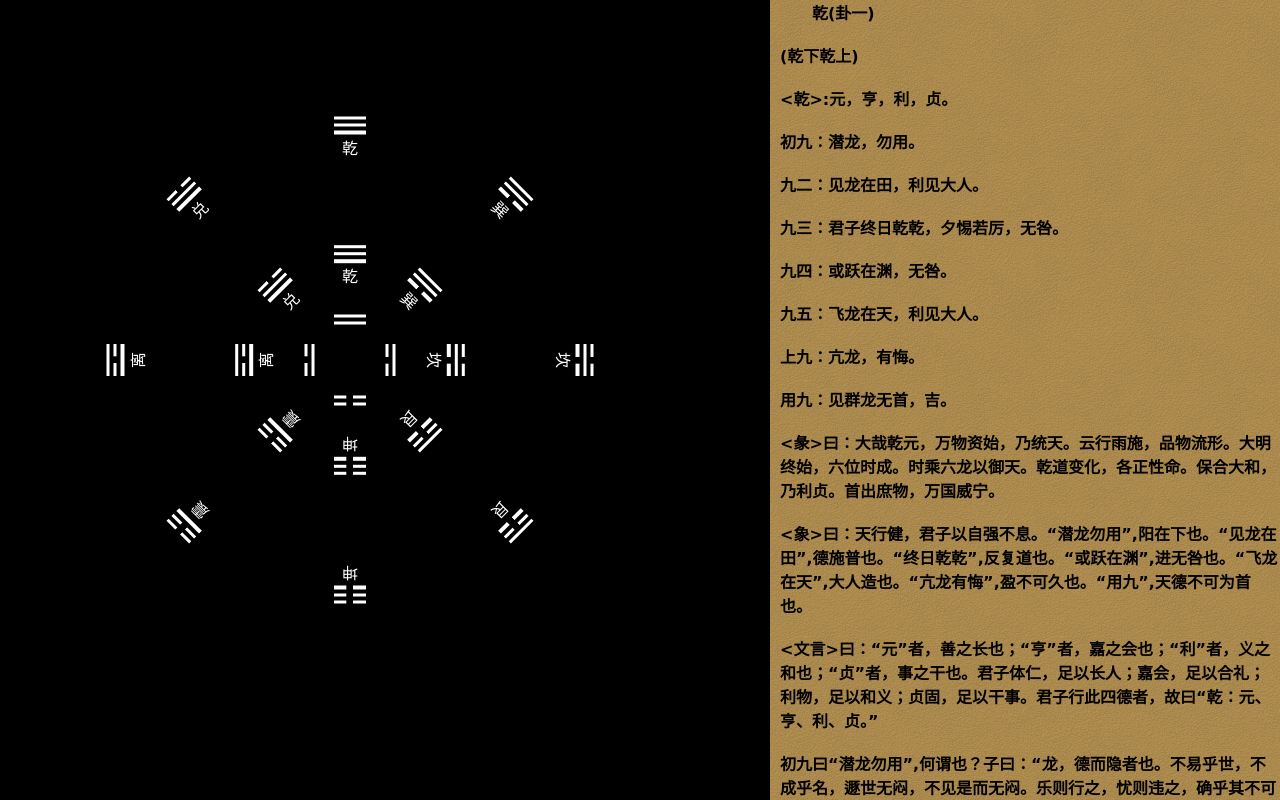
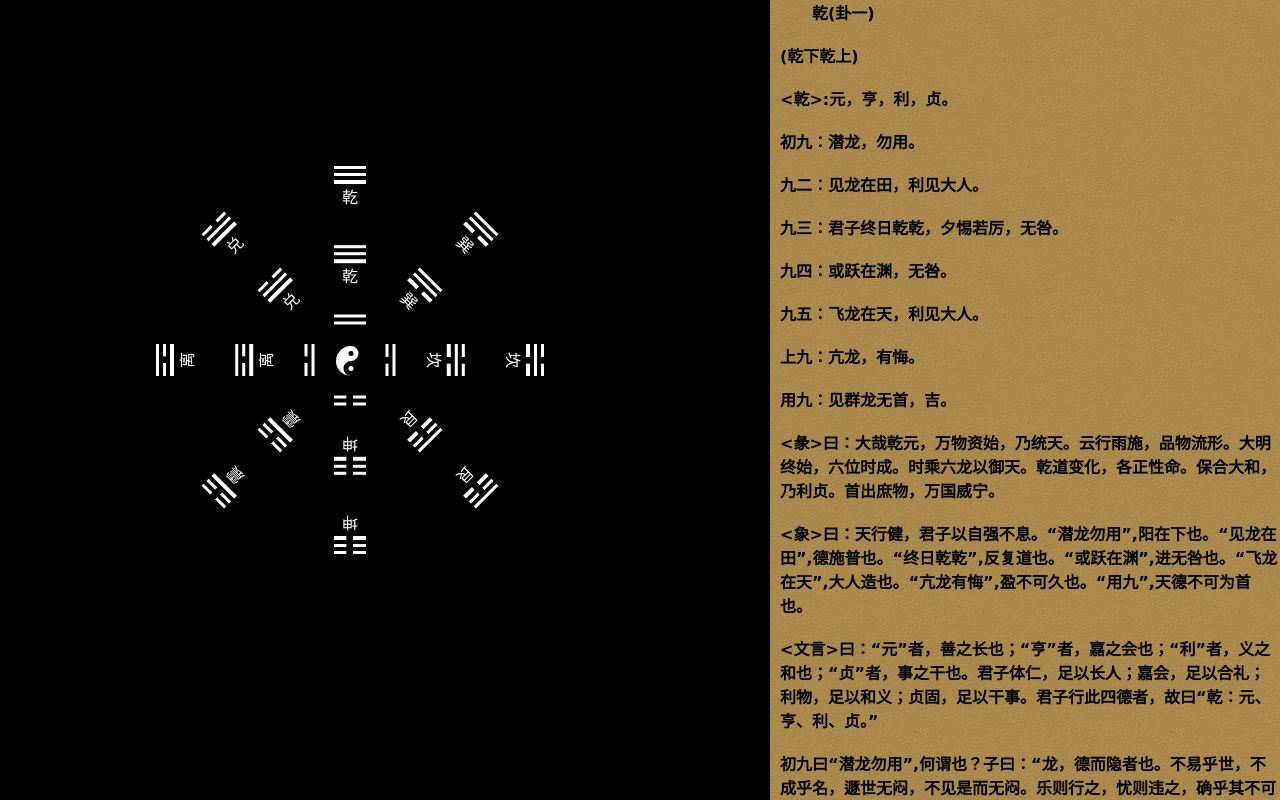
Before and after one commit to 840450999/yidao, a website with bundled scripts: page index.html in a window 1280 px wide. Built offline with nearby package versions, Linux system fonts and the light colour scheme; files whose address does not match are found by name.

Commit message:
yidao 0.8

```diff
--- a/index.css
+++ b/index.css
@@ -125,3 +125,47 @@ body {
         color: var(--a-color);
     }
 }
+
+
+
+.taiji {
+    position: relative;
+    transform: scale(0.1);
+
+    transform-origin: 0 0;
+    border-radius: 50%;
+    width: 0px;
+    height: 300px;
+    border-left: 150px solid black;
+    border-right: 150px solid #ffffff;
+    background: radial-gradient(black, #ffffff);
+    transition: all 12s;
+}
+
+.taiji::after {
+    content: " ";
+    position: absolute;
+    margin-left: -75px;
+    margin-top: 150px;
+    width: 50px;
+    height:50px;
+    border-radius: 50%;
+    border: 50px solid #ffffff;
+    background: black;
+
+    /* box-shadow: 0px 0px 40px 40px  inset black; */
+    /* position: relative; */
+}
+
+.taiji::before {
+    content: " ";
+    position: absolute;
+    display: inline-block;
+    left: -75px;
+    width: 50px;
+    height: 50px;
+    border-radius: 50%;
+    background: #ffffff;
+    border: 50px solid black;
+    transition: 2s all;
+}
--- a/index.js
+++ b/index.js
@@ -5,7 +5,7 @@ import rotate from './rotateEvent.js';
 
 const y0 = '<div class="y0"></div>',
     y1 = '<div class="y1"></div>',
-    inter = document.documentElement.clientWidth < 1000 ? '-64px' : '-99px'
+    inter = document.documentElement.clientWidth < 1000 ? '-99px' : '-99px'
 
 let app = document.querySelector('#app'),
     ci = document.querySelector('#ci'),
@@ -19,13 +19,15 @@ let sixiang = y.sixiang.map(y => s(y)),
 
 
 let b1 = fw(BF, bagua, inter.replace(/\d+/, num => num * 1.2))
-let b2 = fw(BF, bagua2, inter.replace(/\d+/, num => num * 2.5))
+let b2 = fw(BF, bagua2, inter.replace(/\d+/, num => num * 2))
 fw(y._FangWei(y.sixiang), sixiang, inter.replace(/\d+/, num => num / 2))
 
 jingshu(rotate(b1), rotate(b2))
 inner(jing.getS('111', '111').content)
 
-
+let tj_box = vessel()
+tj_box.innerHTML ='<div style="transform:translate(-1rem, -1rem)"><div class="taiji"></div></div>'
+app.appendChild(tj_box);
 
 function fw(y_FangWei, els, inter) {
     let div = vessel();
--- a/package.json
+++ b/package.json
@@ -1,6 +1,6 @@
 {
   "name": "yidao",
-  "version": "1.0.6",
+  "version": "1.0.8",
   "description": "yijing",
   "main": "index.html",
   "scripts": {
```
Also changed, not shown: README.md.
